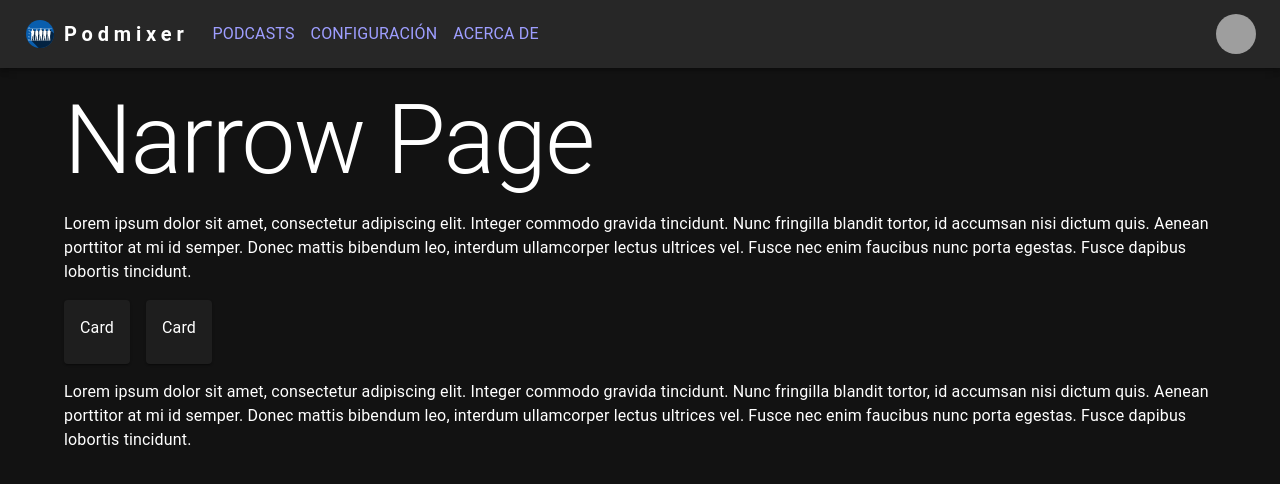
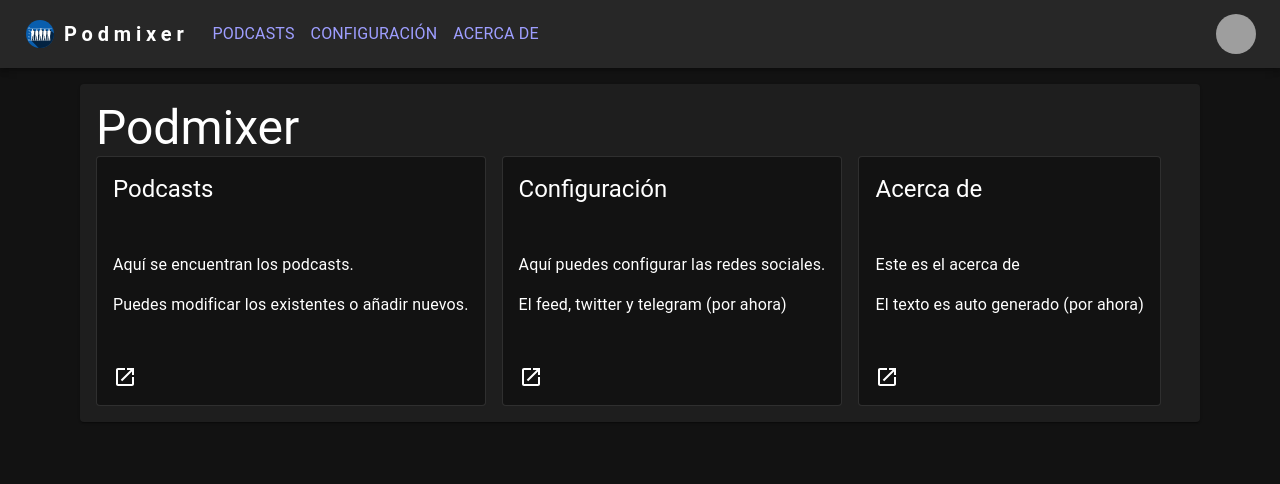
Before and after one commit to atareao/podmixer, a React (Vite) app in the folder front/: page / in a window 1280 px wide. Shown: the top 484 px of the page. Built offline with nearby package versions, Linux system fonts and the light colour scheme; sample sign-in values are in the browser's storage; grey boxes are pictures that could not be loaded.

Commit message:
🚀 Actualiza NavBar, corrige serialización en Twitter y mejora diseño en HomePage

```diff
--- a/front/src/components/nav_bar.tsx
+++ b/front/src/components/nav_bar.tsx
@@ -70,7 +70,7 @@ export default class NavBar extends react.Component {
                                 variant="h6"
                                 noWrap
                                 component="a"
-                                href="#app-bar-with-responsive-menu"
+                                href="/"
                                 sx={{
                                     m: 1,
                                     mr: 2,
--- a/front/src/components/twitter.tsx
+++ b/front/src/components/twitter.tsx
@@ -35,7 +35,7 @@ export default class Twitter extends React.Component<{}, TwitterState> {
             const body = `{
                 "active": ${JSON.stringify(this.state.active)},
                 "client_id": ${this.state.clientId?JSON.stringify(this.state.clientId):"\"\""},
-                "client_secret": ${this.state.clientSecret?this.state.clientSecret:"\"\""},
+                "client_secret": ${this.state.clientSecret?JSON.stringify(this.state.clientSecret):"\"\""},
                 "access_token": ${this.state.accessToken?JSON.stringify(this.state.accessToken):"\"\""},
                 "refresh_token": ${this.state.refreshToken?JSON.stringify(this.state.refreshToken):"\"\""},
                 "template": ${this.state.template?JSON.stringify(this.state.template):"\"\""}
@@ -61,9 +61,12 @@ export default class Twitter extends React.Component<{}, TwitterState> {
                     template: data.template,
                     active: data.active,
                 });
+           } else {
+               this.loadData();
            }
         } catch (error) {
             console.error('Error:', error);
+            this.loadData();
         }
     }
 
--- a/front/src/pages/home_page.tsx
+++ b/front/src/pages/home_page.tsx
@@ -1,42 +1,59 @@
 import react from "react";
-import Box from '@mui/material/Box';
+import Paper from '@mui/material/Paper';
 import Typography from '@mui/material/Typography';
 import Grid from '@mui/material/Grid2';
+import { Navigate } from 'react-router';
 import Card from '@mui/material/Card';
+import CardHeader from '@mui/material/CardHeader';
 import CardContent from '@mui/material/CardContent';
+import CardActions from '@mui/material/CardActions';
+import IconButton from '@mui/material/IconButton';
+import LaunchIcon from '@mui/icons-material/Launch';
 
 export default class HomePage extends react.Component {
     render = () => {
         return (
-            <Box>
-                <Typography variant="h1">Narrow Page</Typography>
-                <p>
-                    Lorem ipsum dolor sit amet, consectetur adipiscing elit. Integer commodo
-                    gravida tincidunt. Nunc fringilla blandit tortor, id accumsan nisi
-                    dictum quis. Aenean porttitor at mi id semper. Donec mattis bibendum
-                    leo, interdum ullamcorper lectus ultrices vel. Fusce nec enim faucibus
-                    nunc porta egestas. Fusce dapibus lobortis tincidunt.
-                </p>
-                <Grid  container spacing={2}>
-                    <Card>
+            <Paper sx={{ p: 2, m: 2 }}>
+                <Typography variant="h3">Podmixer</Typography>
+                <Grid container spacing={2}>
+                    <Card variant="outlined" onClick={() => <Navigate to="/podcasts" />}>
+                        <CardHeader title="Podcasts" />
                         <CardContent>
-                            Card
+                            <p>Aquí se encuentran los podcasts.</p>
+                            <p>Puedes modificar los existentes o añadir nuevos.</p>
                         </CardContent>
+                        <CardActions disableSpacing>
+                            <IconButton href="/podcasts" >
+                                <LaunchIcon />
+                            </IconButton>
+                        </CardActions>
                     </Card>
-                    <Card>
+                    <Card variant="outlined">
+                        <CardHeader title="Configuración" />
                         <CardContent>
-                            Card
+                            <p>Aquí puedes configurar las redes sociales.</p>
+                            <p>El feed, twitter y telegram (por ahora)</p>
                         </CardContent>
+                        <CardActions disableSpacing>
+                            <IconButton href="/configuration" >
+                                <LaunchIcon />
+                            </IconButton>
+                        </CardActions>
+                    </Card>
+                    <Card variant="outlined">
+                        <CardHeader title="Acerca de" />
+                        <CardContent>
+                            <p>Este es el acerca de</p>
+                            <p>El texto es auto generado (por ahora)</p>
+                        </CardContent>
+                        <CardActions disableSpacing>
+                            <IconButton href="/about" >
+                                <LaunchIcon />
+                            </IconButton>
+                            </CardActions>
                     </Card>
                 </Grid>
-                <p>
-                    Lorem ipsum dolor sit amet, consectetur adipiscing elit. Integer commodo
-                    gravida tincidunt. Nunc fringilla blandit tortor, id accumsan nisi
-                    dictum quis. Aenean porttitor at mi id semper. Donec mattis bibendum
-                    leo, interdum ullamcorper lectus ultrices vel. Fusce nec enim faucibus
-                    nunc porta egestas. Fusce dapibus lobortis tincidunt.
-                </p>
-            </Box>
+            </Paper>
         );
     }
 };
```
